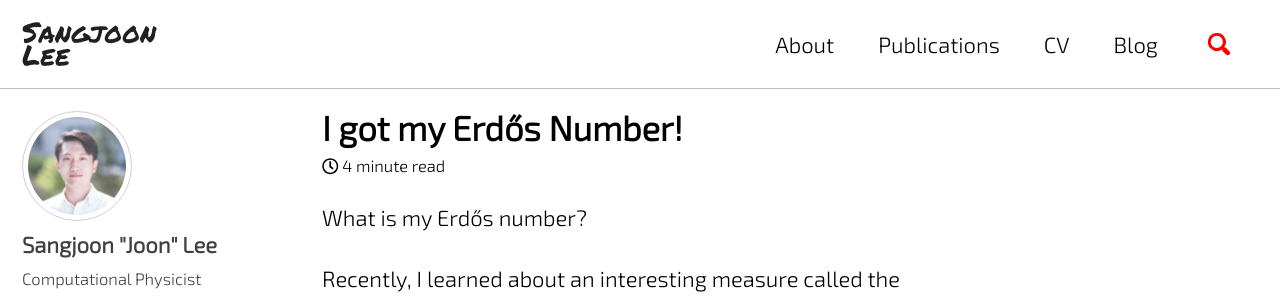
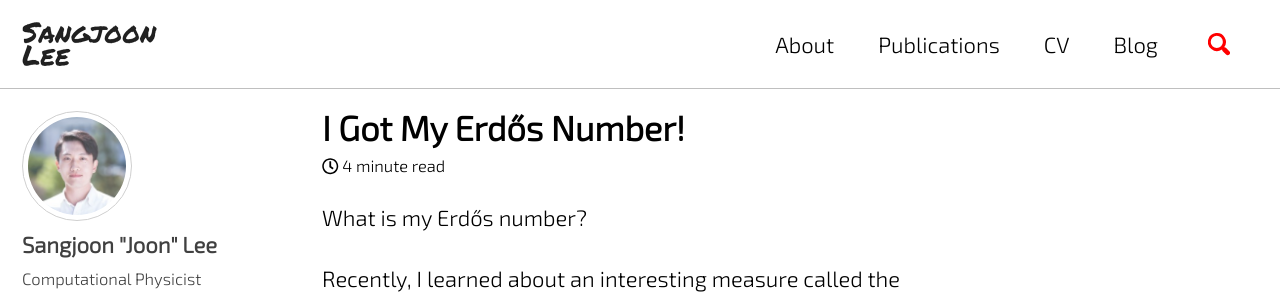
Before and after one commit to jun9303/jun9303.github.io, a Jekyll site: the page built from _posts/2024-02-25-i-got-my-erdos-number.md, in a window 1280 px wide and 900 px high. Shown: the top 302 px of the window. Built offline with Jekyll 4.4.1, drawn with Linux system fonts in a browser that asks for light colours; cached includes are drawn as plain includes; nearby versions of some CDN libraries; comment, search, counter and statistics services are not loaded.

```diff
--- a/_posts/2024-02-25-i-got-my-erdos-number.md
+++ b/_posts/2024-02-25-i-got-my-erdos-number.md
@@ -1,5 +1,5 @@
 ---
-title: "I got my Erdős Number!"
+title: "I Got My Erdős Number!"
 date: 2024-02-25 18:05:00 -0800
 published: true
 category: Study
```
